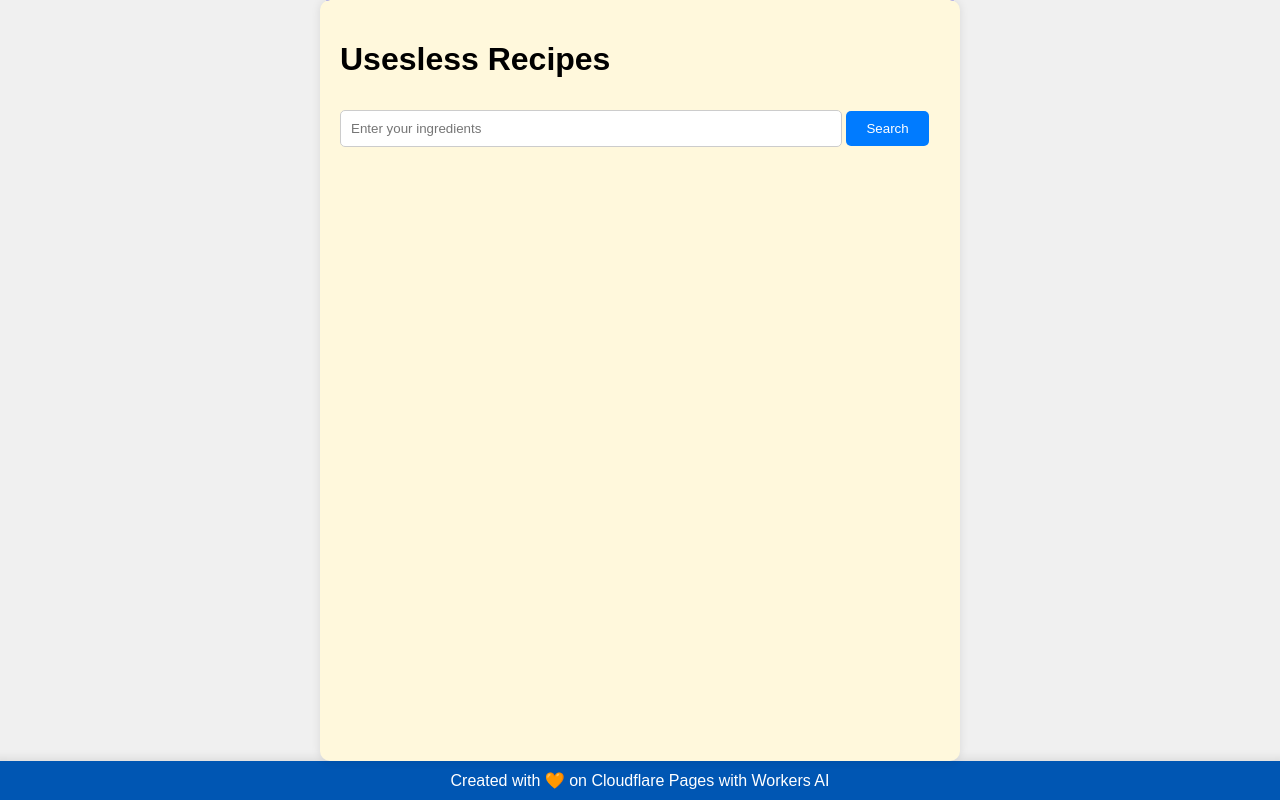
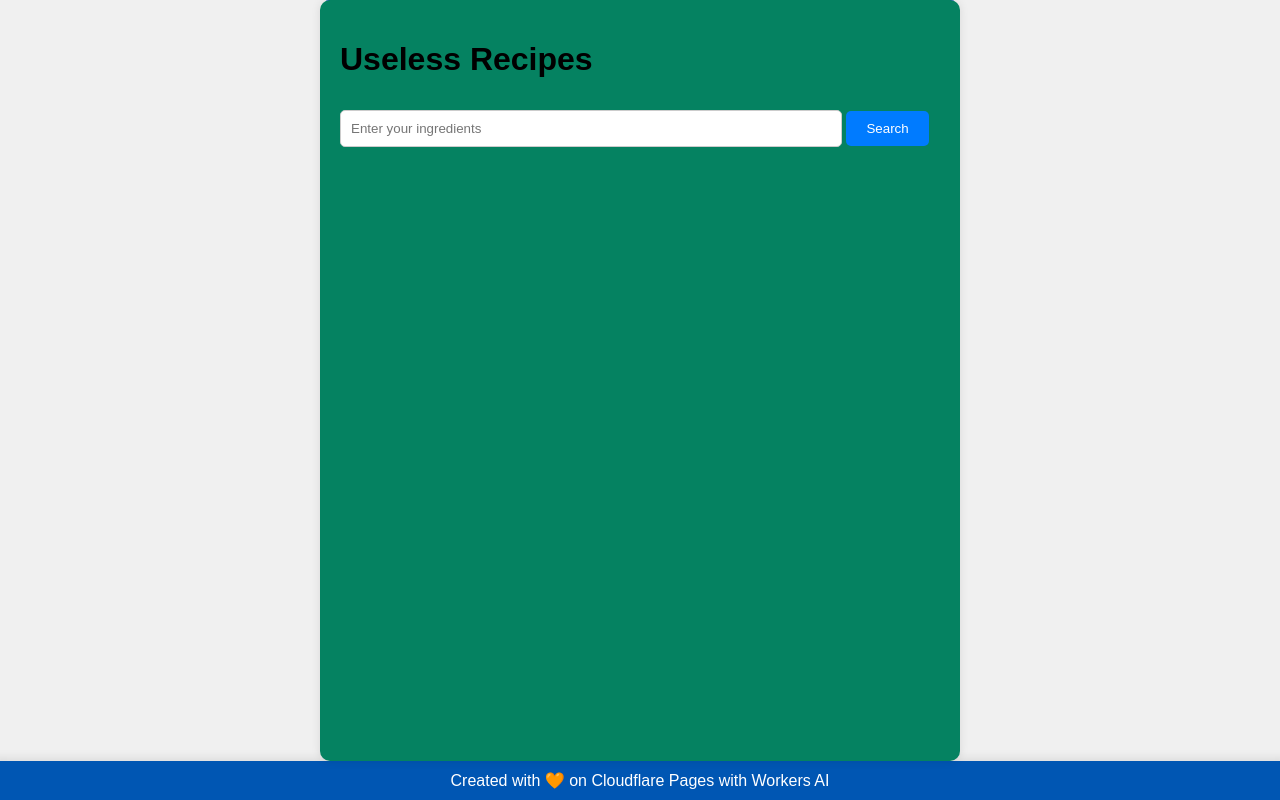
Before and after one commit to craigsdennis/hackathon-helper-workers-ai, a website: page workers/typescript-based-api/public/index.html in a window 1280 px wide. Drawn offline with Linux system fonts and the light colour scheme.

Commit message:
changed container color

```diff
--- a/workers/typescript-based-api/public/index.html
+++ b/workers/typescript-based-api/public/index.html
@@ -9,7 +9,7 @@
 <body>
     <div class="wrapper">
         <div class="container">
-            <h1>Usesless Recipes</h1>
+            <h1>Useless Recipes</h1>
             <input type="text" id="wordInput" placeholder="Enter your ingredients">
             <button id="searchButton">Search</button>
             <div id="resultSection">
--- a/workers/typescript-based-api/public/script.js
+++ b/workers/typescript-based-api/public/script.js
@@ -4,7 +4,7 @@ document.getElementById('searchButton').addEventListener('click', async function
 	const definition = document.getElementById('definition');
 
 	if (word.trim() === '') {
-		alert('Please enter a word');
+		alert('Please enter an ingredient');
 		return;
 	}
 
--- a/workers/typescript-based-api/public/styles.css
+++ b/workers/typescript-based-api/public/styles.css
@@ -13,7 +13,7 @@ body {
 
 .container {
 	text-align: left;
-    background-color: #fff8dc; /* Light yellow color */
+	background-color: #058261; /* Light yellow color */
 	padding: 20px;
 	border-radius: 10px;
 	box-shadow: 0 0 10px rgba(0, 0, 0, 0.1);
@@ -25,7 +25,7 @@ body {
 }
 
 .container::before {
-    content: "";
+	content: '';
 	position: absolute;
 	top: 0;
 	left: 0;
@@ -37,7 +37,7 @@ body {
 }
 
 .container::after {
-    content: "";
+	content: '';
 	position: absolute;
 	top: 0;
 	left: 40px; /* Adjust this value for the left margin */
```
Lines whose indentation alone changed are shown as unchanged.
